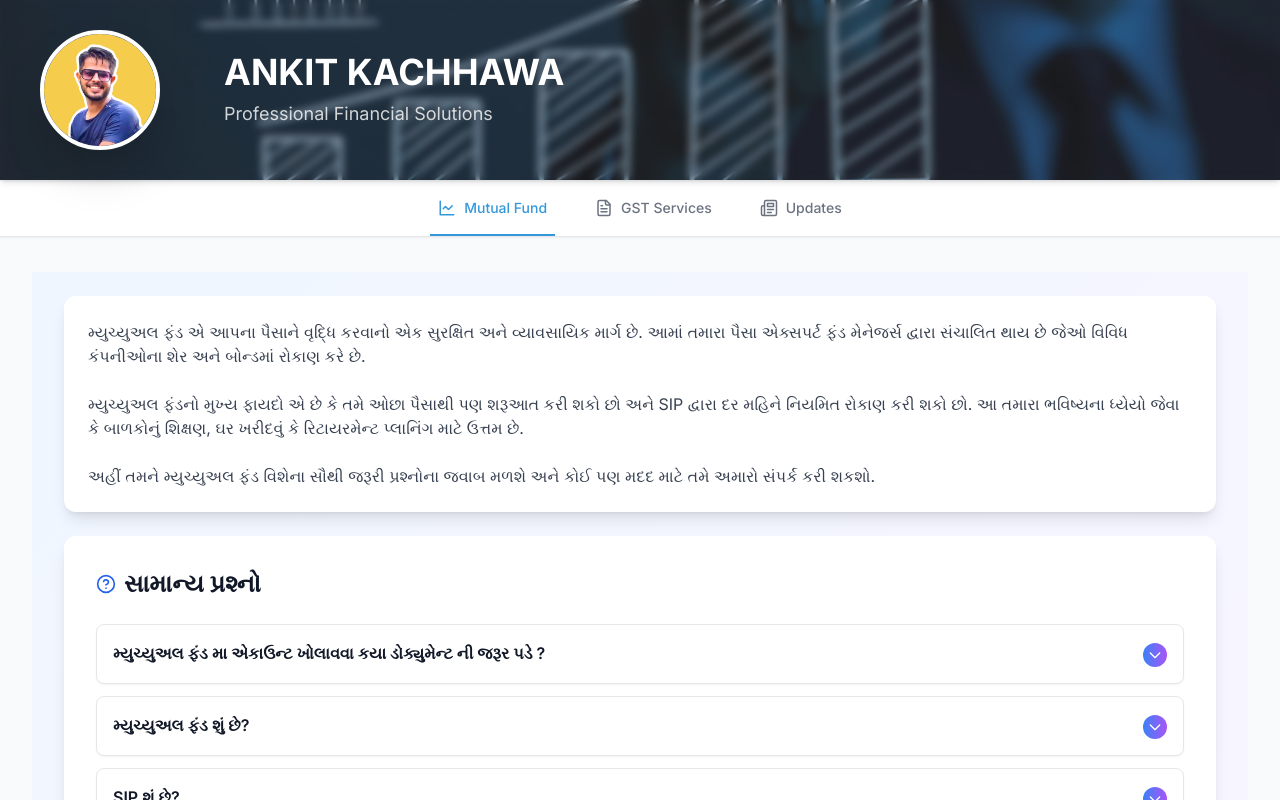
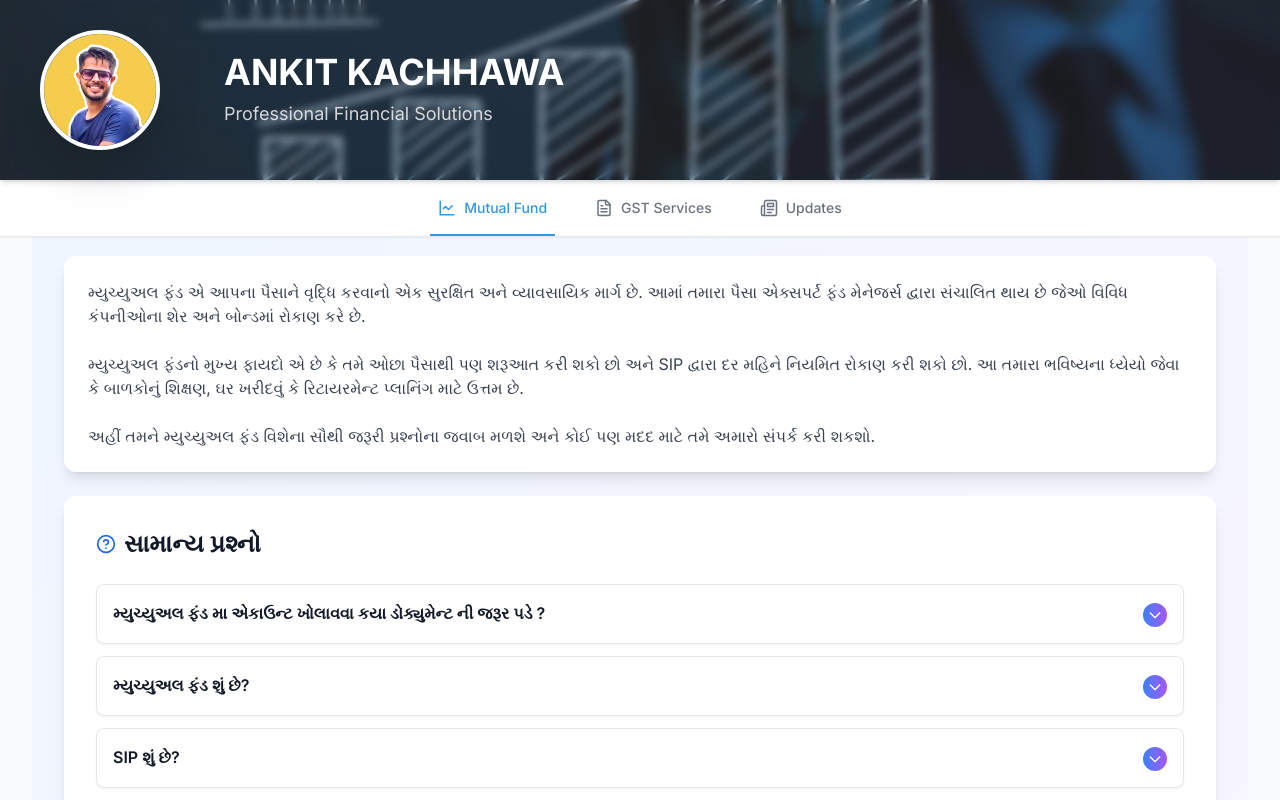
Before and after one commit to AnkitKachhawa1/aaaa, a React (Vite) app: page /mutualfund in a window 1280 px wide. Shown: the top 800 px of the page. Built offline with nearby package versions, Linux system fonts and the light colour scheme.

Commit message:
Update Layout.tsx

```diff
--- a/src/components/Layout.tsx
+++ b/src/components/Layout.tsx
@@ -39,7 +39,7 @@ const Layout: React.FC = () => {
       <Navigation />
 
       {/* Add padding to push content below fixed header + nav */}
-      <div className="pt-[240px] flex-grow">
+      <div className="pt-[200px] flex-grow">
         <main className="container-custom py-8">
           <Outlet />
         </main>
```
